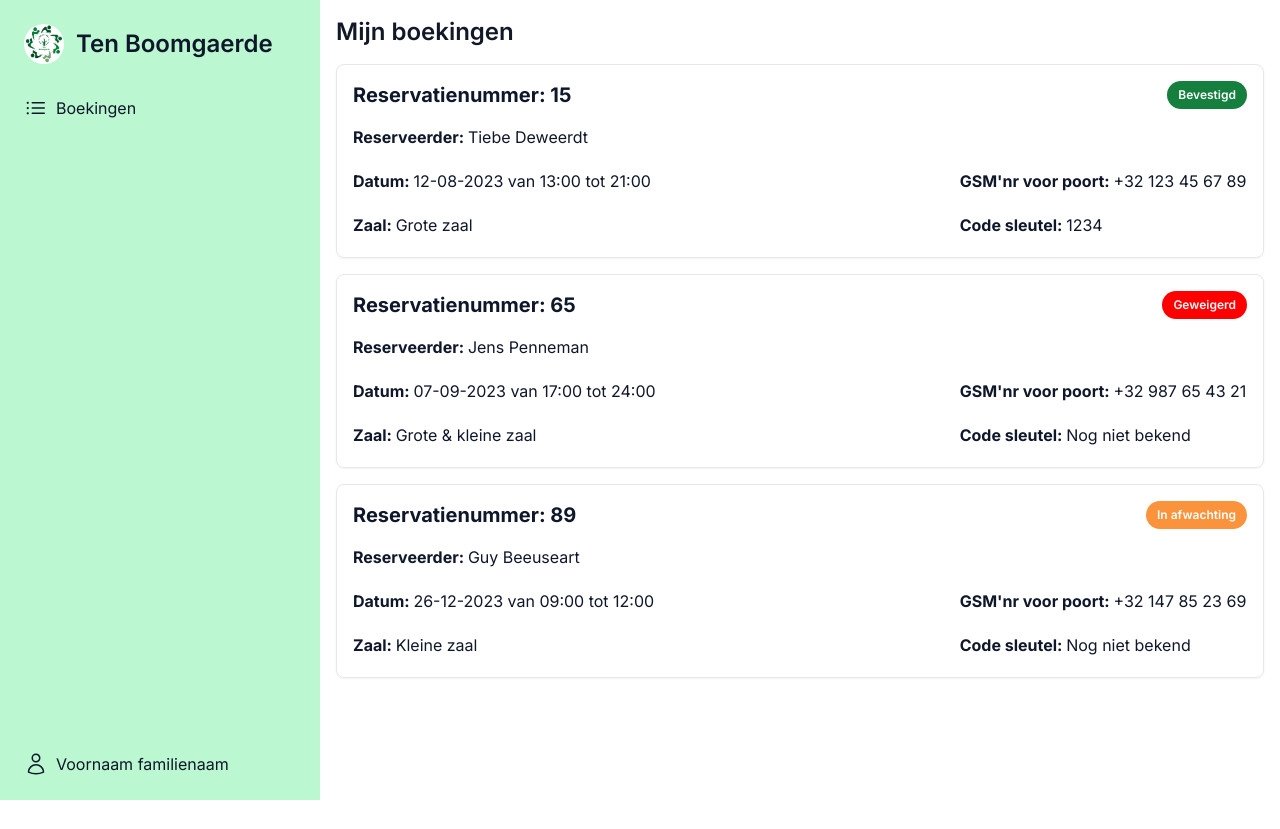
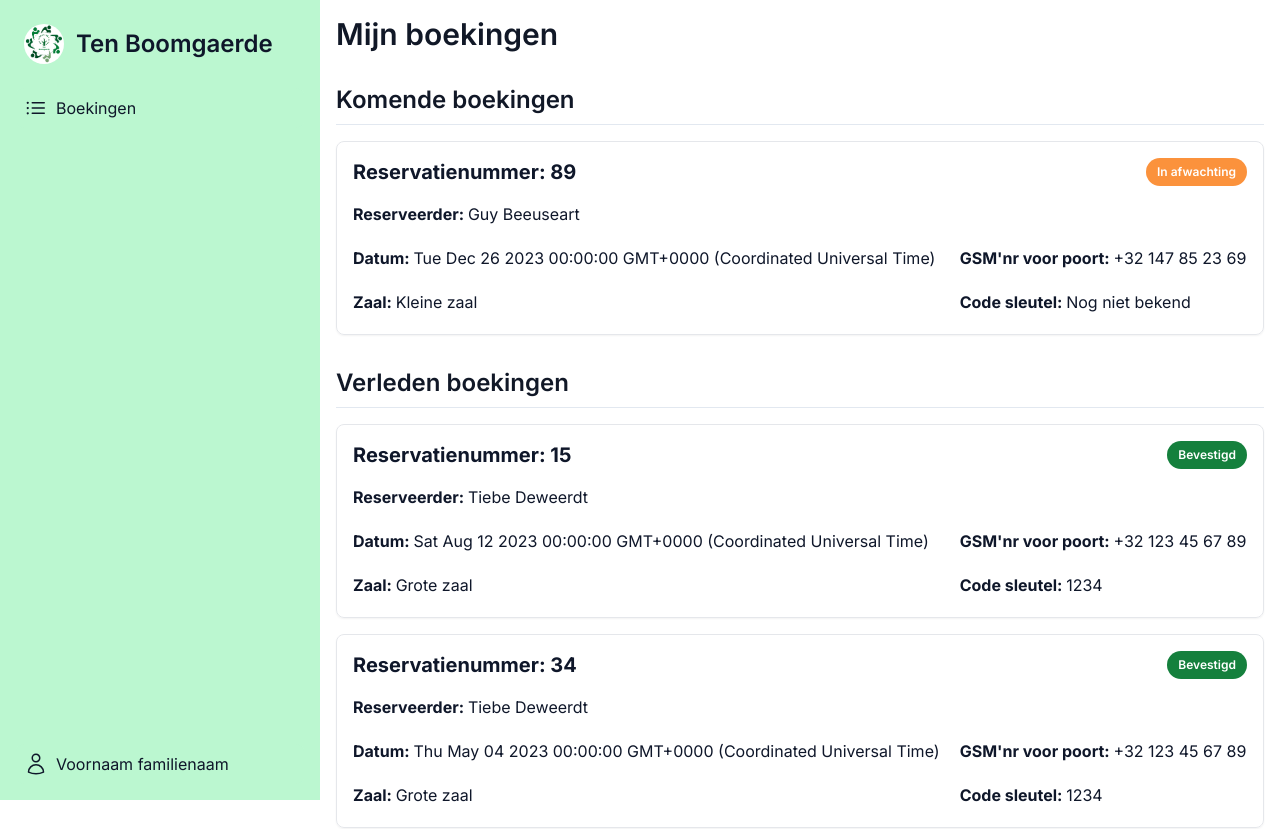
Before and after one commit to WEB4YOU-BE/P007-TenBoomgaerde, a Next.js app: page /klant in a window 1280 px wide. Shown: the top 829 px of the page. Before the commit the page ends 800 px from the top, so only its background shows below. Built offline with nearby package versions, Linux system fonts and the light colour scheme.

Commit message:
Added a filter for showing the reservations
Signed-off-by: Tiebe Deweerdt <tiebe.dw1@gmail.com>

```diff
--- a/src/app/klant/page.tsx
+++ b/src/app/klant/page.tsx
@@ -2,18 +2,29 @@ import Reservation from "@/components/ui/klant/Reservation";
 
 export default function Index() {
     const reservations = [
-        {resnumber: '15', name: 'Tiebe Deweerdt', date: '12-08-2023 van 13:00 tot 21:00', room: 'Grote zaal', tel: '+32 123 45 67 89', code: '1234', state: 'success'},
-        {resnumber: '65', name: 'Jens Penneman', date: '07-09-2023 van 17:00 tot 24:00', room: 'Grote & kleine zaal', tel: '+32 987 65 43 21', code: '', state: 'denied'},
-        {resnumber: '89', name: 'Guy Beeuseart', date: '26-12-2023 van 09:00 tot 12:00', room: 'Kleine zaal', tel: '+32 147 85 23 69', code: '', state: 'hold'}
+        {resnumber: '15', name: 'Tiebe Deweerdt', date: new Date('2023-08-12'), room: 'Grote zaal', tel: '+32 123 45 67 89', code: '1234', state: 'success'},
+        {resnumber: '34', name: 'Tiebe Deweerdt', date: new Date('2023-05-04'), room: 'Grote zaal', tel: '+32 123 45 67 89', code: '1234', state: 'success'},
+        {resnumber: '65', name: 'Jens Penneman', date: new Date('2023-09-07'), room: 'Grote & kleine zaal', tel: '+32 987 65 43 21', code: '', state: 'denied'},
+        {resnumber: '78', name: 'Jens Penneman', date: new Date('2023-06-29'), room: 'Grote & kleine zaal', tel: '+32 987 65 43 21', code: '1234', state: 'success'},
+        {resnumber: '89', name: 'Guy Beeuseart', date: new Date('2023-12-26'), room: 'Kleine zaal', tel: '+32 147 85 23 69', code: '', state: 'hold'}
     ]
+
+
     return <main className={"w-full min-h-[100svh]"}>
         <div className={"p-4 block sm:flex items-center justify-between"}>
             <div className={"w-full mb-1"}>
                 <div className={"mb-4"}>
-                    <h1 className={"text-xl font-semibold text-gray-900 sm:text-2xl"}>Mijn boekingen</h1>
+                    <h1 className={"text-2xl font-semibold text-gray-900 sm:text-3xl"}>Mijn boekingen</h1>
                 </div>
-                {reservations.map(
-                    (reservation, index) => <Reservation key={index}{...reservation}/>
+                <h2 className={"mb-4 text-xl font-semibold text-gray-900 sm:text-2xl border-b pb-2 pt-4 sticky top-0 bg-white"}>Komende
+                    boekingen</h2>
+                {reservations.filter(reservation => ((reservation.date) >= new Date())).map(
+                    (reservation, index) => <Reservation key={index} {...reservation} />
+                )}
+                <h2 className={"mb-4 text-xl font-semibold text-gray-900 sm:text-2xl border-b pb-2 pt-4 sticky top-0 bg-white"}>Verleden
+                    boekingen</h2>
+                {reservations.filter(reservation => ((reservation.date) <= new Date())).map(
+                    (reservation, index) => <Reservation key={index} {...reservation} />
                 )}
             </div>
         </div>
--- a/src/components/ui/klant/Reservation.tsx
+++ b/src/components/ui/klant/Reservation.tsx
@@ -4,7 +4,7 @@ import {HoverCard, HoverCardContent, HoverCardTrigger} from "@/components/ui/Hov
 interface reservationProps {
     resnumber: String,
     name: String,
-    date: String,
+    date: Date,
     room: String,
     tel: String,
     code: String,
@@ -28,7 +28,7 @@ const Reservation = async (reservation: reservationProps) => {
             </div>
             <div className={"sm:row-start-3 col-span-3 sm:col-span-2"}>
                 <span className={"font-bold"}>Datum: </span>
-                <span>{reservation.date}</span>
+                <span>{reservation.date.toString()}</span>
             </div>
             <div className={"sm:row-start-4 col-span-3 sm:col-span-2"}>
                 <span className={"font-bold"}>Zaal: </span>
```
